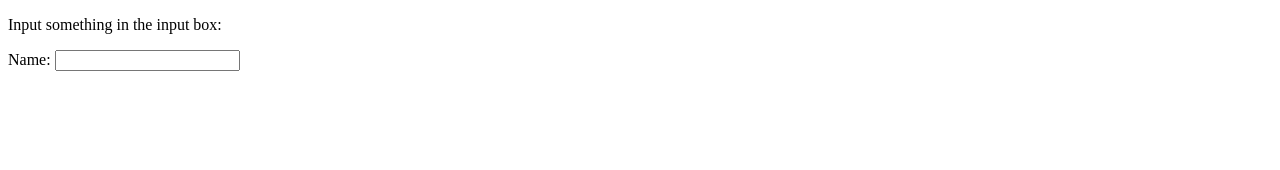
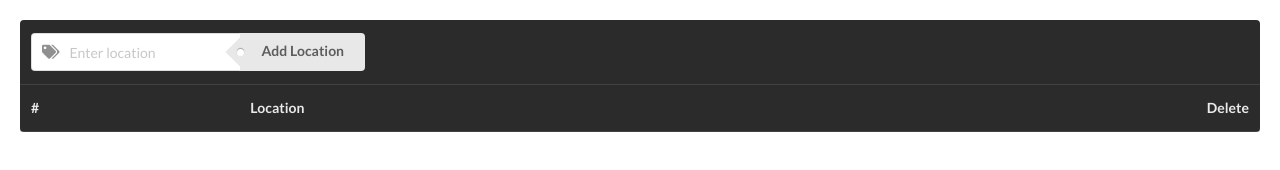
Before and after one commit to JanezSedeljsak/best-way, a website: page src/interface.html in a window 1280 px wide. Drawn offline with nearby package versions, Linux system fonts and the light colour scheme.

Commit message:
frontend updates

```diff
--- a/src/interface.html
+++ b/src/interface.html
@@ -1,15 +1,59 @@
 <!DOCTYPE html>
 <html>
-<script src="https://ajax.googleapis.com/ajax/libs/angularjs/1.6.9/angular.min.js"></script>
-<body>
-
-<div ng-app="">
-
-<p>Input something in the input box:</p>
-<p>Name: <input type="text" ng-model="name"></p>
-<p ng-bind="name"></p>
-
-</div>
-
-</body>
+  <head>
+    <script
+      src="https://code.jquery.com/jquery-3.1.1.min.js"
+      crossorigin="anonymous"
+    ></script>
+    <link
+      rel="stylesheet"
+      href="https://cdn.jsdelivr.net/npm/semantic-ui@2.4.2/dist/semantic.min.css"
+    />
+    <script src="https://cdn.jsdelivr.net/npm/semantic-ui@2.4.2/dist/semantic.min.js"></script>
+    <script src="https://ajax.googleapis.com/ajax/libs/angularjs/1.6.9/angular.min.js"></script>
+  </head>
+  <body ng-app="myApp" ng-controller="myCtrl" style="padding: 20px">
+    <table class="ui selectable inverted table">
+      <thead>
+        <tr>
+          <th colspan="3">
+            <div class="ui right labeled left icon input">
+              <i class="tags icon"></i>
+              <input
+                ng-model="_newName"
+                type="text"
+                placeholder="Enter location"
+              />
+              <a ng-click="addLocation()" class="ui tag label">
+                Add Location
+              </a>
+            </div>
+          </th>
+        </tr>
+        <tr>
+          <th>#</th>
+          <th>Location</th>
+          <th class="right aligned">Delete</th>
+        </tr>
+      </thead>
+      <tbody>
+        <tr ng-repeat="loc in locations track by $index">
+          <td><i class="map marker icon"></i>{{ $index + 1 }}</td>
+          <td>{{ loc }}</td>
+          <td class="right aligned">x</td>
+        </tr>
+      </tbody>
+    </table>
+    <script>
+      var app = angular.module("myApp", []);
+      app.controller("myCtrl", function($scope) {
+        $scope.addLocation = () => {
+          $scope.locations.push($scope._newName);
+          $scope._newName = "";
+        };
+        $scope._newName = "";
+        $scope.locations = [];
+      });
+    </script>
+  </body>
 </html>
```
